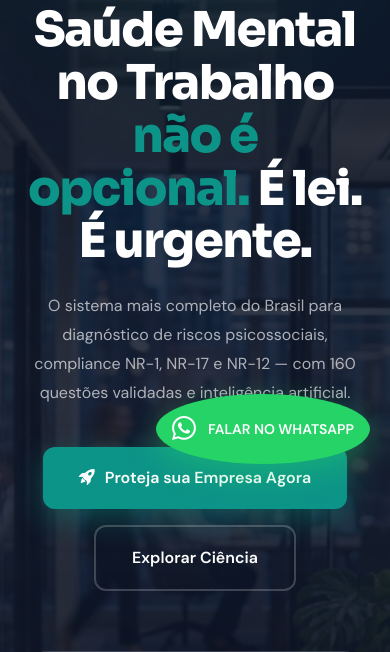
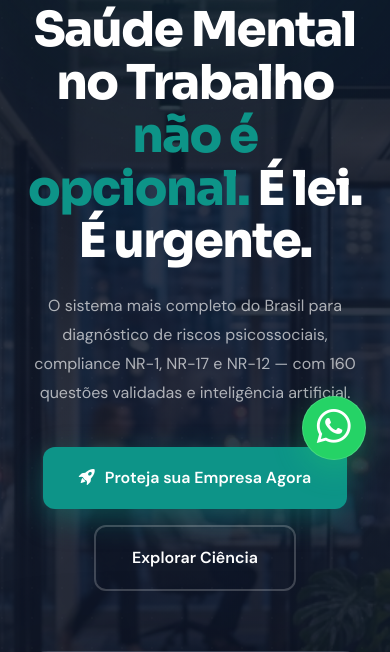
Before and after one commit to devjohnnydev/-SIMDCCONR01, a Django app: page / in a window 390 px wide. Shown: the part 360-1012 px from the top of the page. Run offline with Django 5.2, Linux system fonts and the light colour scheme; data comes from the database, SQL or seed files in the repository; data that the repository does not hold is empty.

Commit message:
Ajuste exato design WhatsApp

```diff
--- a/templates/landing/page.html
+++ b/templates/landing/page.html
@@ -407,15 +407,24 @@
     .wa-float {
       position: fixed; bottom: 32px; right: 32px; z-index: 9999;
       background: #25d366; color: #fff;
-      padding: 16px 28px; border-radius: 100px;
+      padding: 14px 24px; border-radius: 12px;
       font-size: 14px; font-weight: 800;
       display: flex; align-items: center; gap: 12px;
-      box-shadow: 0 10px 30px rgba(37,211,102,.4);
-      transition: all .3s; border: none; text-decoration: none !important;
+      box-shadow: 0 10px 30px rgba(37,211,102,.3);
+      border: 1px solid rgba(255,255,255,0.15);
+      transition: all .3s; text-decoration: none !important;
+      letter-spacing: 0.5px;
     }
     .wa-float:hover { transform: translateY(-5px); box-shadow: 0 15px 45px rgba(37,211,102,0.5); color: #fff; }
-      .wa-float { padding: 16px; border-radius: 50%; bottom: 20px; right: 20px; }
-      .wa-float i { font-size: 24px; margin: 0; }
+
+    @media (max-width: 600px) {
+      .wa-float span { display: none; }
+      .wa-float {
+        padding: 0; width: 64px; height: 64px;
+        border-radius: 100%; bottom: 24px; right: 24px;
+        justify-content: center;
+      }
+      .wa-float i { font-size: 34px; margin: 0; }
     }
 
     /* ─── RESPONSIVE ─── */
```
